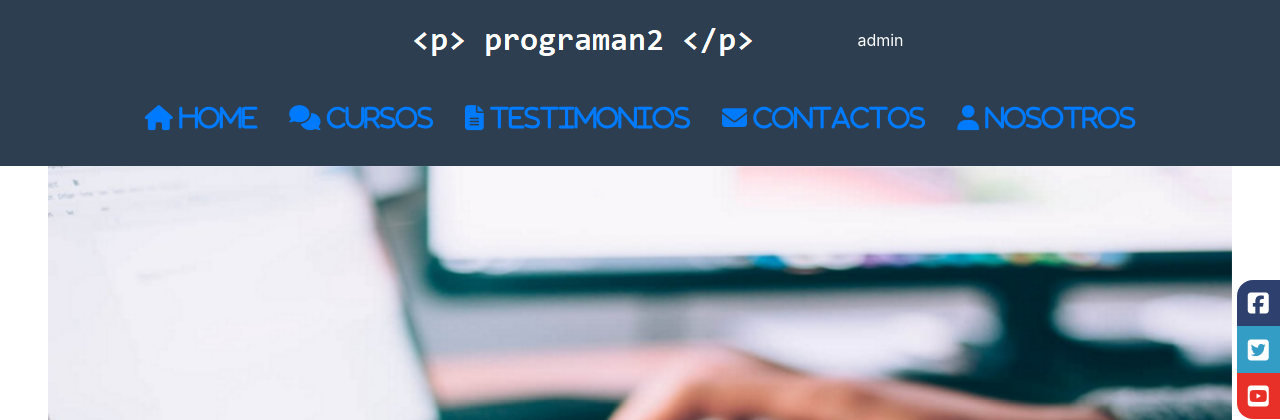
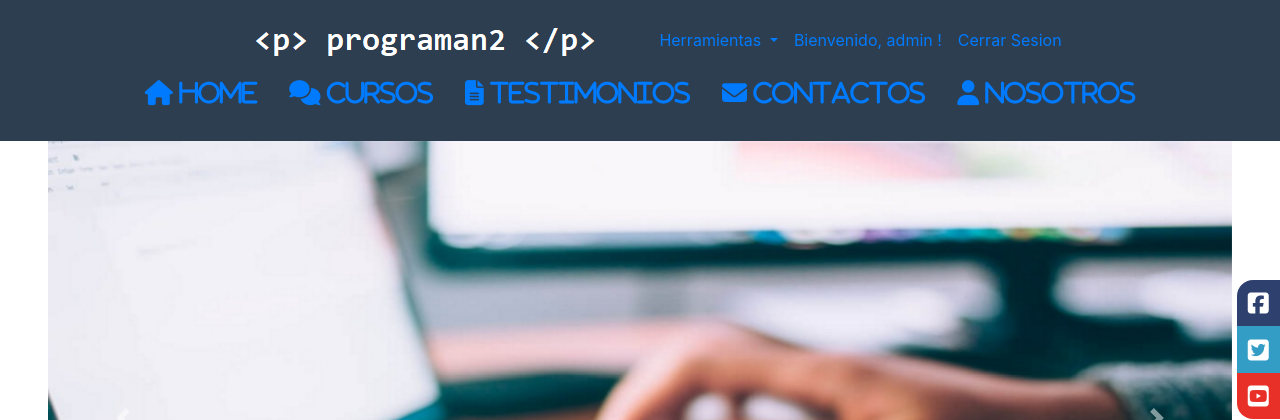
Before and after one commit to luciano1997/ProyectoSemestral, a Django app: a page that uses programando/appProgramando/templates/appProgramando/base.html in a window 1280 px wide. Shown: the top 420 px of the page. Run offline with Django 3.2, Linux system fonts and the light colour scheme; a user stored in the database is signed in; data comes from the database, SQL or seed files in the repository; both versions use the stored data as it was after the commit; some libraries are stand-ins or nearby versions.

Commit message:
faltan ultimos detalles

```diff
--- a/programando/appProgramando/templates/appProgramando/base.html
+++ b/programando/appProgramando/templates/appProgramando/base.html
@@ -33,8 +33,39 @@
                 <img class="img-fluid" alt="logo" src="{% static '/img/index/logo.png' %}">
                 <!-- <h1 id="nombre-pag">Programan<b>2</b></h1> -->
             </a>
-            <ul>
-                <a class="nav-link active" style="color:white"> <p> {{user.username}} </p>  </a>
+            <ul class="nav navbar_nav">
+            {% if user.is_superuser %}
+                <li class="nav-item dropdown">
+                    <a class="nav-link dropdown-toggle" href="#" id="navbarDropdown" role="button"
+                        data-toggle="dropdown" aria-haspopup="true" aria-expanded="false">
+                        Herramientas
+                    </a>
+                    <div class="dropdown-menu" aria-labelledby="navbarDropdown">
+                        <a class="dropdown-item" href="{% url 'agregarAlumno' %}">Agregar</a>
+                        <a class="dropdown-item" href="{% url 'listarUsuarios' %}">Listar Usuarios</a>
+                        <a class="dropdown-item" href="{% url 'searchAlumno' %}">Listar Alumnos</a>
+                        <a class="dropdown-item" href="{% url 'listarUsuariosFull' %}">Listar Usuarios C/Crud</a>
+                        <a class="dropdown-item" href="{% url 'listarAlumnosFull' %}">Listar Alumnos C/Crud</a>
+                    </div>
+                </li>
+            {% endif %}
+            <ul class="nav navbar_nav">
+
+                    {% if user.is_authenticated %}
+                    <span class="navbar-text">
+                        <a href="#" class="nav_link"> Bienvenido, {{ user.username }} ! </a>
+                    </span>
+                    <li class="nav-item">
+                        <a href="{% url 'logout' %}" class="nav-link">Cerrar Sesion</a>
+                    </li>
+                    {% else %}
+                    <li class="nav-item">
+                        <a href="{% url 'agregarAlumno' %}" class="nav-link">Registro</a>
+                    </li>
+                    <li class="nav-item">
+                            <a href="{% url 'login' %}" class="nav-link">Login</a>
+                        </li>
+                    {% endif %}
 
             </ul>
 
@@ -48,7 +79,7 @@
                     </a>
                 </li>
                 <li class="nav-item">
-                    <a class="nav-link" href="#cursos-online">
+                    <a class="nav-link" href="listarCursos">
                         <i class="fa fa-comments" aria-hidden="true"> Cursos</i>
                     </a>
                 </li>
--- a/programando/appProgramando/templates/appProgramando/cursoCrud/listarCursos.html
+++ b/programando/appProgramando/templates/appProgramando/cursoCrud/listarCursos.html
@@ -30,6 +30,7 @@
     </form>
     <ul>
     {% for curso in filter.qs %}
+
     {% if curso.imagen %}
 
     <li>{{ curso.tipoCurso }} - {{ curso.nombre }}, <img width="200" heigth="200" src="{{curso.imagen.url}}"> </li>
--- a/programando/appProgramando/templates/appProgramando/cursoCrud/listarCursosFull.html
+++ b/programando/appProgramando/templates/appProgramando/cursoCrud/listarCursosFull.html
@@ -22,7 +22,7 @@
     <ul>
         {% for c in cursos %}
         <li>
-            {{c.codigo}}, {{c.nombre}}, {{c.tipoCurso}}, {{c.valor}}
+            {{c.codigo}}, {{c.nombre}}, {{c.tipoCurso}}, {{c.valor}},  <img width="200" heigth="200" src="{{c.imagen.url}}">
             <a href="/editarCurso/{{ c.id }}">Editar</a>
             <a href="/borrarCurso/{{ c.id }}"
             Onclick="return confirm('¿esta seguro de borrar?');"
--- a/programando/appProgramando/urls.py
+++ b/programando/appProgramando/urls.py
@@ -7,7 +7,7 @@ from django.conf.urls.static import static
 urlpatterns = [
 
     path('', views.index, name='index'),
-    path('index', views.index, name='index'),
+    #path('index', views.index, name='index'),
 
     path('testimonios', views.testimonios),
     path('suscripcion', views.suscripcion),
@@ -15,8 +15,8 @@ urlpatterns = [
     path('agregarUsuario', views.RegistroUsuario.as_view()), #create
     path('borrarUsuario/<int:usuarioId>', views.borrarUsuario), #delete
     path('editarUsuario/<int:usuarioId>', views.editarUsuario), #edit
-    path('listarUsuariosFull', views.listarUsuarioFull), #readFull
-    path('listarUsuarios', views.listarUsuarios, name=''), #read
+    path('listarUsuariosFull', views.listarUsuarioFull, name="listarUsuariosFull"), #readFull
+    path('listarUsuarios', views.listarUsuarios, name='listarUsuarios'), #read
     # ----- Curso ----
     path('agregarCurso', views.CreateCurso.as_view()), #create
     path('borrarCurso/<int:cursoId>', views.borrarCurso), #delete
@@ -27,10 +27,10 @@ urlpatterns = [
     #path('cursosList', views.cursosList), #read
 
     # ---- Alumno ----
-    path('agregarAlumno', views.RegistroAlumno.as_view()), #create
+    path('agregarAlumno', views.RegistroAlumno.as_view(), name='agregarAlumno'), #create
     path('borrarAlumno/<int:alumnoId>', views.borrarAlumno), #delete
     path('editarAlumno/<int:alumnoId>', views.editarAlumno), #edit
-    path('listarAlumnosFull', views.listarAlumnosFull), #readFull
+    path('listarAlumnosFull', views.listarAlumnosFull, name="listarAlumnosFull"), #readFull
     path('listarAlumnos', views.searchAlumno, name='searchAlumno'), #read
 
 
--- a/programando/programando/urls.py
+++ b/programando/programando/urls.py
@@ -25,21 +25,21 @@ urlpatterns = [
     path('testimonios', include('appProgramando.urls')),
     path('suscripcion', include('appProgramando.urls')),
     # ---- Usuarios ----
-    path('listarUsuarios', include('appProgramando.urls')),
+    path('listarUsuarios', include('appProgramando.urls'), name="listarUsuarios"),
     path('editarUsuario/<int:usuarioId>', include('appProgramando.urls')),
     path('borrarUsuario/<int:usuarioId>', include('appProgramando.urls')),
     path('agregarUsuario', include('appProgramando.urls')),
-    path('listarUsuariosFull', include('appProgramando.urls')),
+    path('listarUsuariosFull', include('appProgramando.urls'), name="listarUsuariosFull"),
     # ---- CURSOS ------
     path('agregarCurso',include('appProgramando.urls')), #create
     path('borrarCurso/<int:cursoId>',include('appProgramando.urls')), #delete
     path('editarCurso/<int:cursoId>',include('appProgramando.urls')), #edit
-    path('listarCursosFull', include('appProgramando.urls')), #readFull
-    path('listarCursos', include('appProgramando.urls'), name='search'), #read
+    path('listarCursosFull', include('appProgramando.urls'), name="listarCursosFull"), #readFull
+    path('listarCursos', include('appProgramando.urls'), name='listarCursos'), #read
 
 
     # ---- Alumnos ----
-    path('agregarAlumno',include('appProgramando.urls')), #create
+    path('agregarAlumno',include('appProgramando.urls'), name="agregarAlumno"), #create
     path('borrarAlumno/<int:alumnoId>',include('appProgramando.urls')), #delete
     path('editarAlumno/<int:alumnoId>',include('appProgramando.urls')), #edit
     path('listarAlumnosFull', include('appProgramando.urls')), #readFull
@@ -48,6 +48,8 @@ urlpatterns = [
 
 
     path('accounts/login/',auth_views.LoginView.as_view(template_name='appProgramando/login.html'), name='login'),
+
+    path('login',auth_views.LoginView.as_view(template_name='appProgramando/login.html'), name='login'),
     path('login/',auth_views.LoginView.as_view(template_name='appProgramando/login.html'), name='login'),
     path('logout/',auth_views.LogoutView.as_view(template_name='appProgramando/logout.html'), name='logout')
 ]
```
Also changed, not shown: programando/appProgramando/templates/appProgramando/index.html (+0 -20 lines), programando/db.sqlite3, 3 other files.
